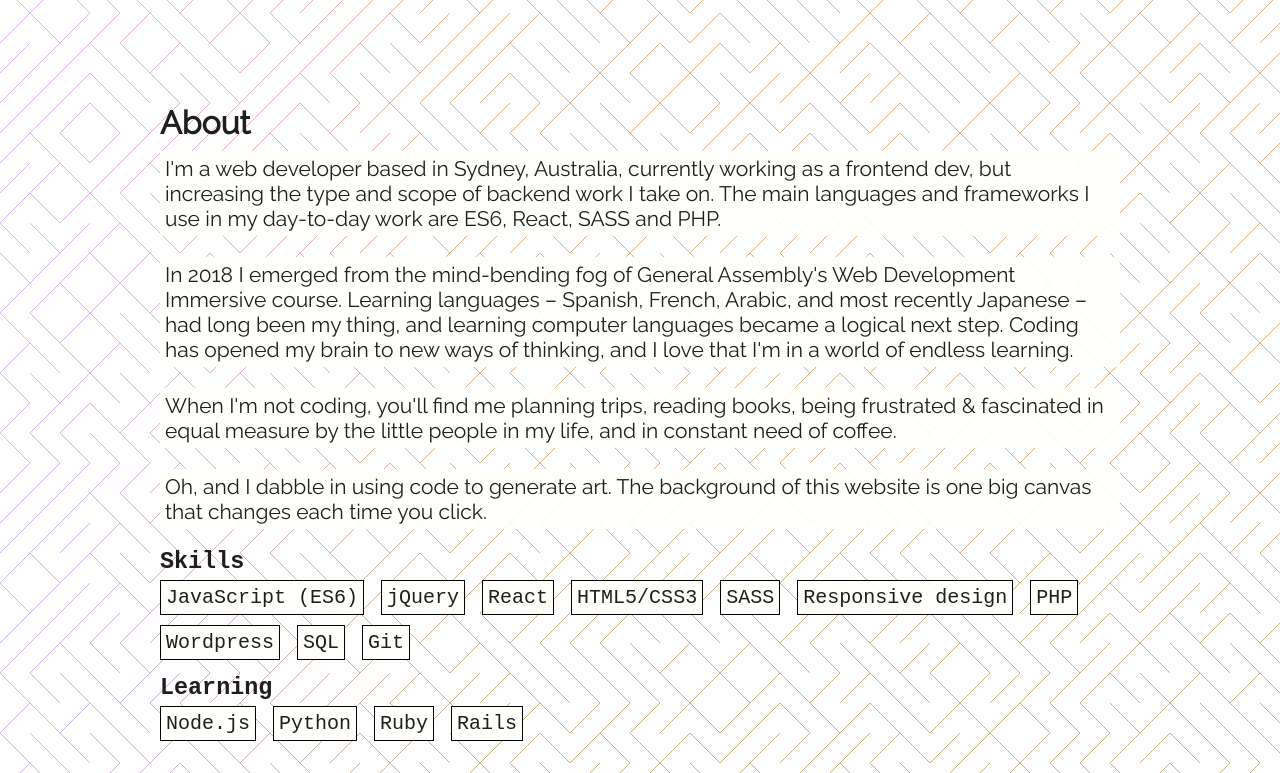
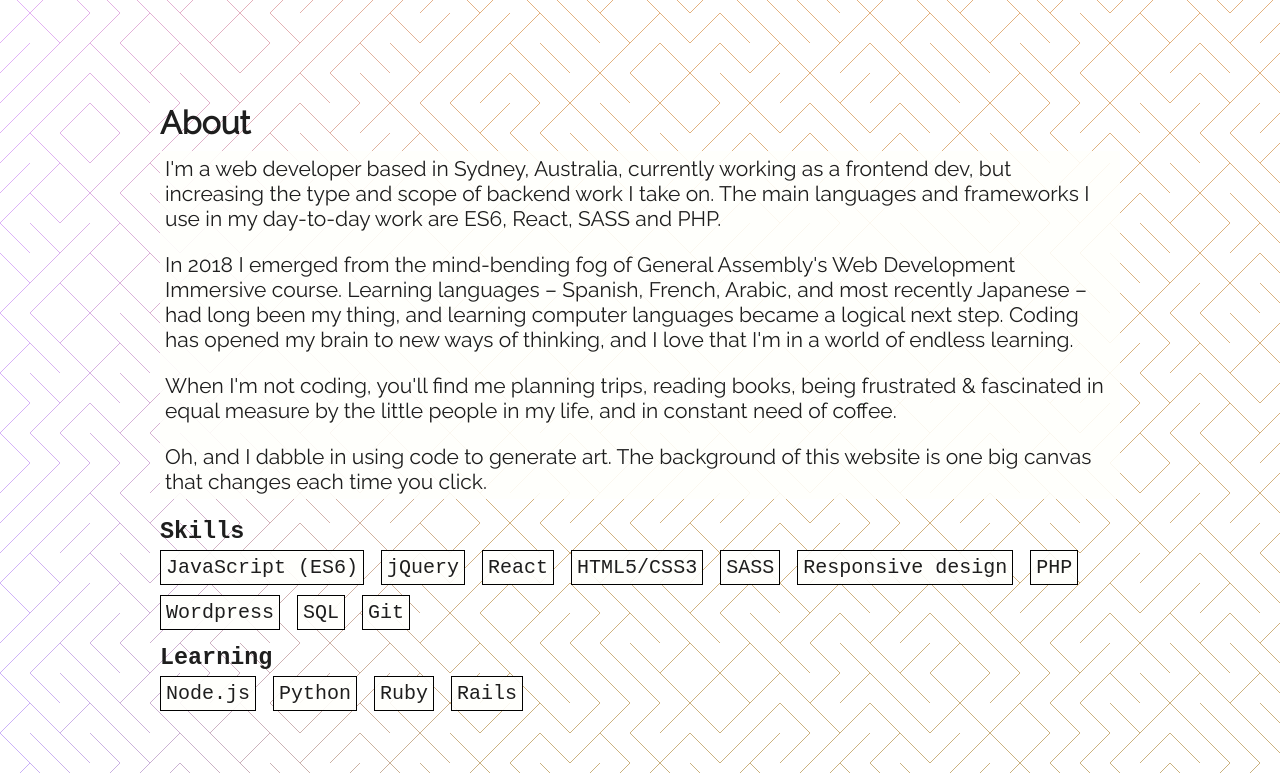
Before and after one commit to katshaze/katshaze.github.io, a website built with Parcel: page index.html in a window 1280 px wide. Shown: the part 797-1570 px from the top of the page. Built offline with nearby package versions, Linux system fonts and the light colour scheme.

```diff
--- a/css/style.css
+++ b/css/style.css
@@ -372,7 +372,6 @@
   }
   .project {
     flex-direction: row;
-    align-items: flex-start;
   }
   .description {
     width: 300px;
--- a/index.html
+++ b/index.html
@@ -48,22 +48,22 @@
                 <div class="about-spacer"></div>
                 <div class="about-text">
                     <h1 id="about-heading">About</h1>
-                    <div class="about-info">
-                        <p class="one text">I'm a web developer based in Sydney, Australia, currently working as a
+                    <div class="about-info text">
+                        <p class="one">I'm a web developer based in Sydney, Australia, currently working as a
                             frontend dev, but increasing the type and scope of backend work I take on. The main
                             languages and
                             frameworks I use in my day-to-day work are ES6, React, SASS and PHP.</p>
-                        <p class="text"> In 2018 I emerged from the mind-bending fog of General Assembly's Web
+                        <p> In 2018 I emerged from the mind-bending fog of General Assembly's Web
                             Development Immersive course. Learning languages – Spanish, French, Arabic, and most
                             recently Japanese – had long
                             been my thing, and learning computer languages became a logical next step. Coding has opened
                             my
                             brain to new ways of thinking, and I love that I'm in a world of endless learning.</p>
-                        <p class="text">When I'm not coding, you'll find me planning trips, reading books, being
+                        <p>When I'm not coding, you'll find me planning trips, reading books, being
                             frustrated &
                             fascinated in equal measure by the little people in my life, and in constant need of coffee.
                         </p>
-                        <p class="text">Oh, and I dabble in using code to generate art. The background of this
+                        <p>Oh, and I dabble in using code to generate art. The background of this
                             website is one
                             big canvas that changes each time you click.</p>
                     </div>
```
